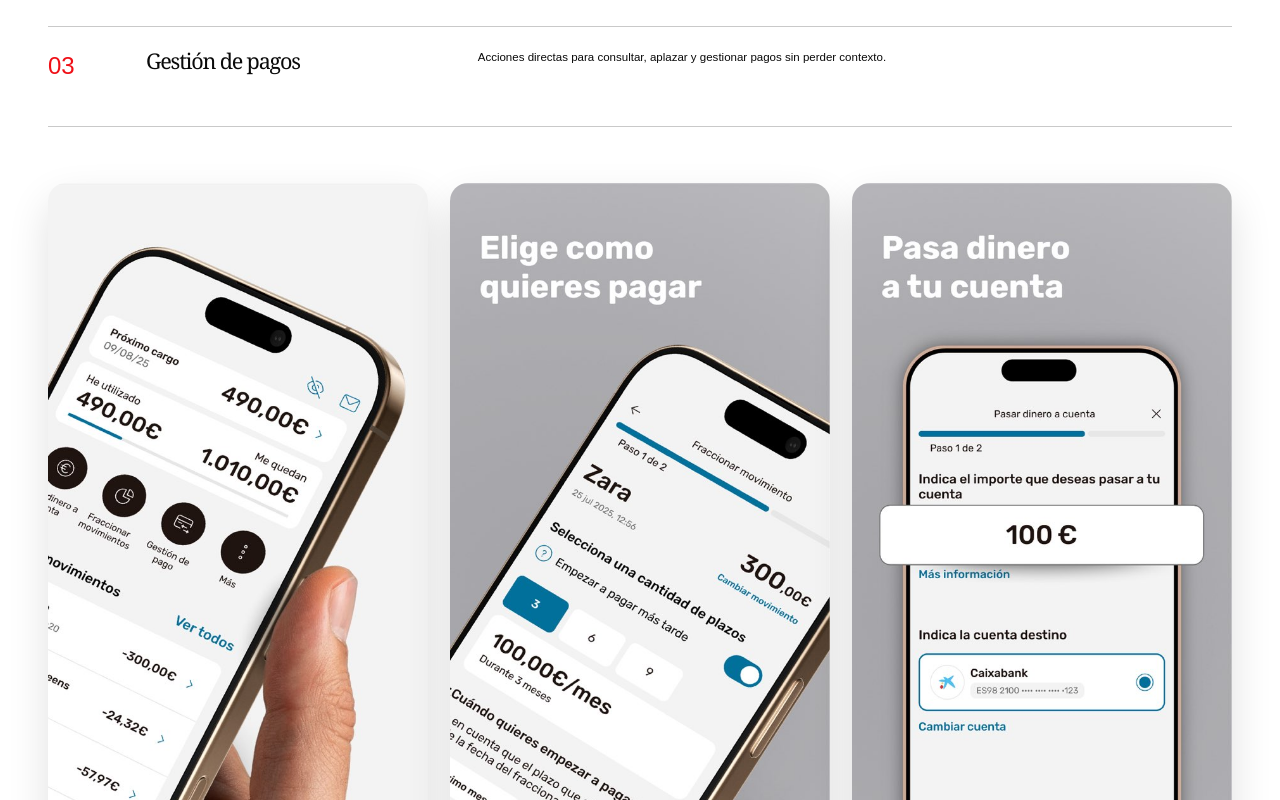
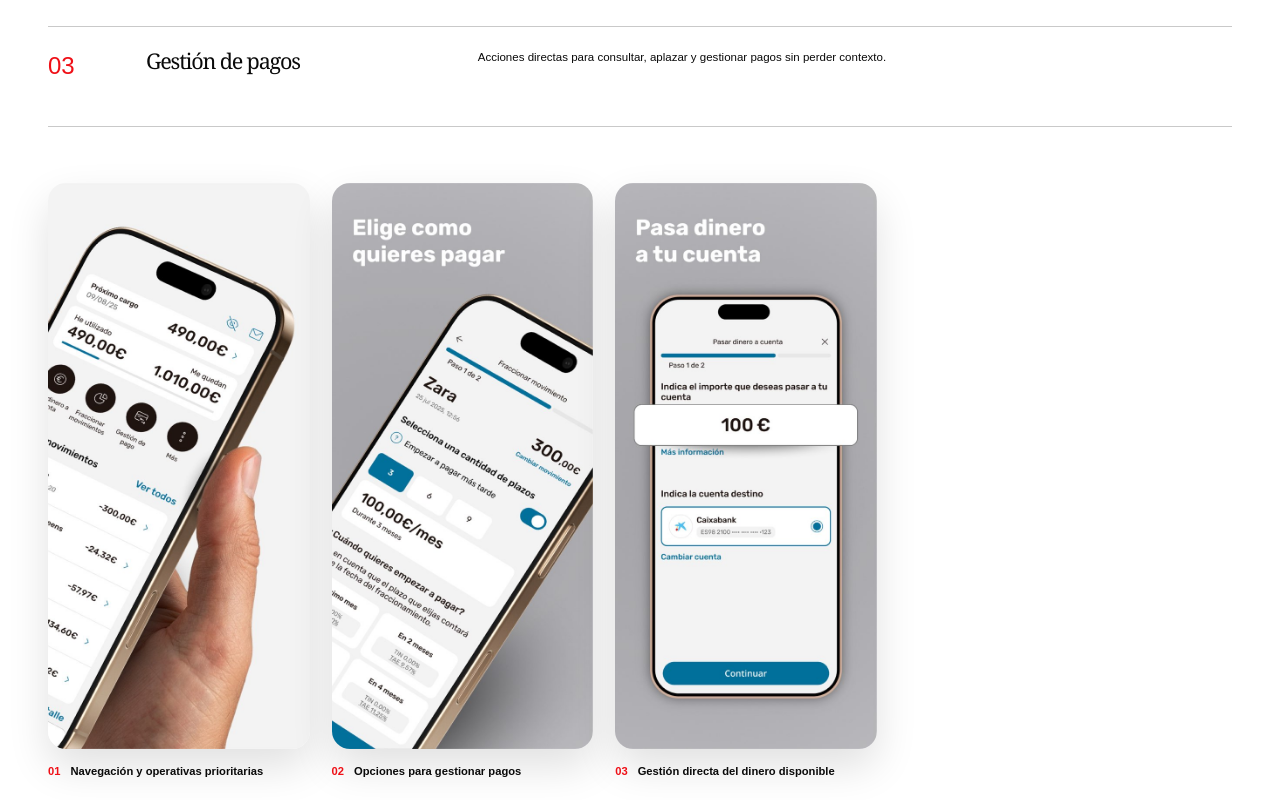
Before and after one commit to vicalbahaca/Portfolio, a Next.js app: page /projects-north/inone in a window 1280 px wide. Shown: the part 6560-7360 px from the top of the page. Built offline with nearby package versions, Linux system fonts and the light colour scheme.

Commit message:
style: reduce InOne final gallery width

```diff
--- a/src/styles/InOneExploration.module.css
+++ b/src/styles/InOneExploration.module.css
@@ -2673,10 +2673,12 @@
 }
 
 .finalProduct .publicScreenPlate {
+  width: 70%;
   grid-template-columns: repeat(3, minmax(0, 1fr));
   gap: 22px;
   padding-top: 56px;
   align-items: start;
+  justify-content: start;
 }
 
 .finalProduct .publicScreenPlate figure {
@@ -3496,6 +3498,7 @@
   }
 
   .finalProduct .publicScreenPlate {
+    width: 100%;
     grid-template-columns: 1fr;
     overflow: visible;
     scroll-snap-type: none;
```
